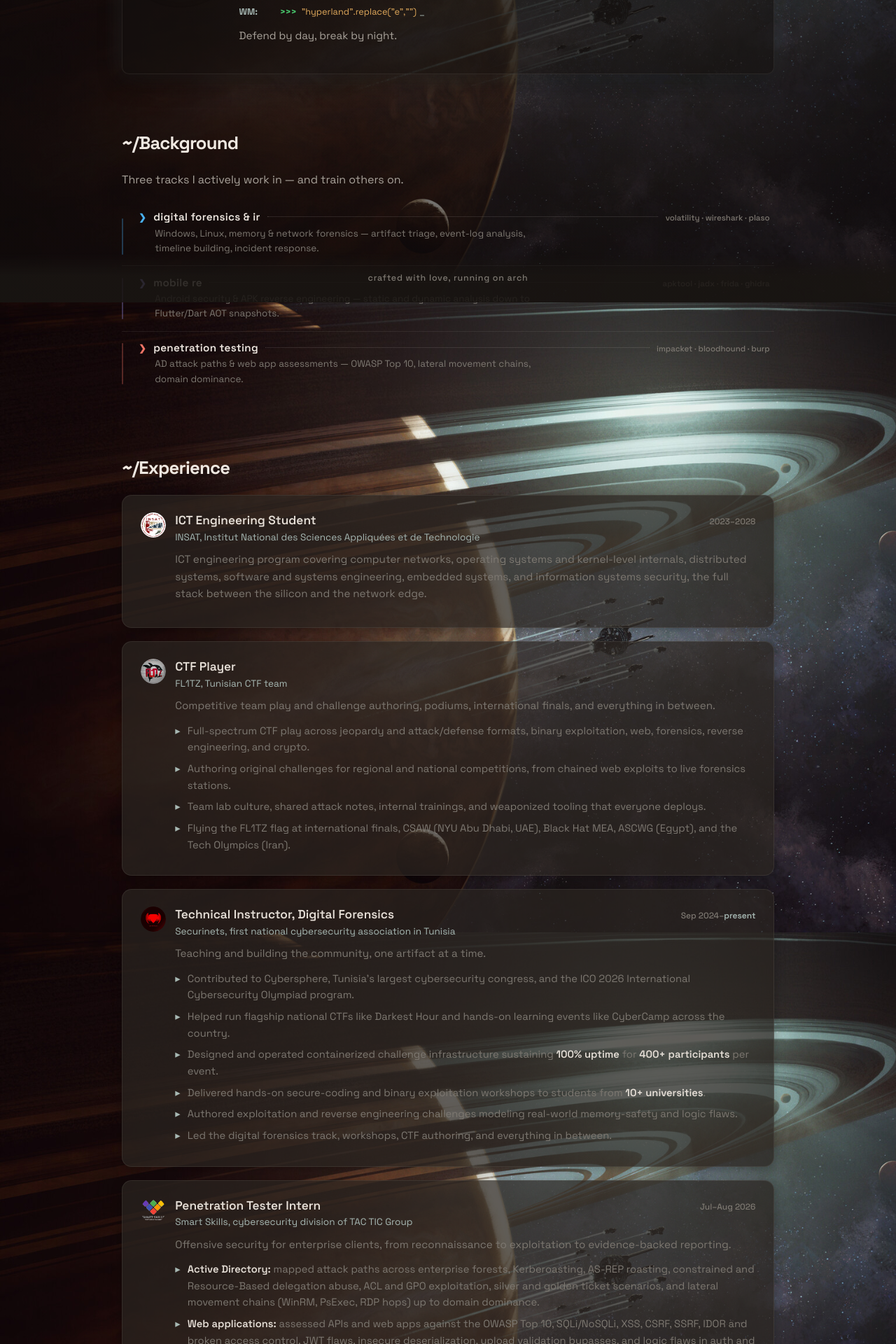
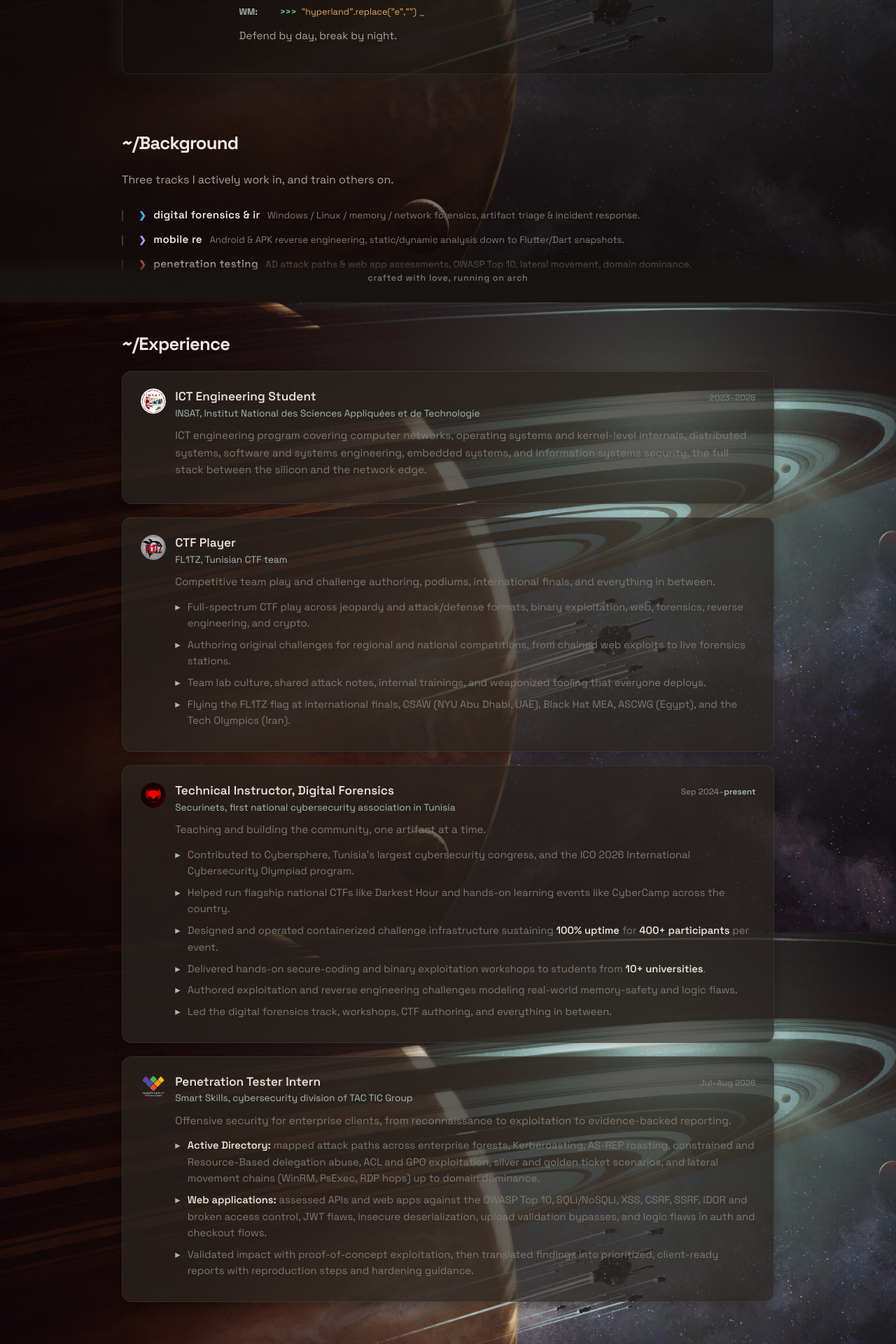
Before and after one commit to 0xZyyz/0xZyyz.github.io, a Jekyll site: the page built from index.html, in a window 1280 px wide. Shown: the part 468-2388 px from the top of the page at 70% size. Built offline with Jekyll 4.4.1, drawn with Linux system fonts in a browser that asks for light colours.

Commit message:
Simplify background tracks, drop tool lists, replace dashes with commas

```diff
--- a/index.html
+++ b/index.html
@@ -40,34 +40,22 @@
 
   <section id="arsenal" class="section">
     <h2 class="section__title">~/Background</h2>
-    <p class="section__lede">Three tracks I actively work in — and train others on.</p>
+    <p class="section__lede">Three tracks I actively work in, and train others on.</p>
     <ul class="tracks">
       <li class="track track--blue">
-        <div class="track__head">
         <span class="track__mark" aria-hidden="true">❯</span>
         <h3>digital forensics &amp; ir</h3>
-          <span class="track__lead" aria-hidden="true"></span>
-          <span class="track__tools">volatility · wireshark · plaso</span>
-        </div>
-        <p class="track__desc">Windows, Linux, memory &amp; network forensics — artifact triage, event-log analysis, timeline building, incident response.</p>
+        <span class="track__desc">Windows / Linux / memory / network forensics, artifact triage &amp; incident response.</span>
       </li>
       <li class="track track--violet">
-        <div class="track__head">
         <span class="track__mark" aria-hidden="true">❯</span>
         <h3>mobile re</h3>
-          <span class="track__lead" aria-hidden="true"></span>
-          <span class="track__tools">apktool · jadx · frida · ghidra</span>
-        </div>
-        <p class="track__desc">Android security &amp; APK reverse engineering — static and dynamic analysis down to Flutter/Dart AOT snapshots.</p>
+        <span class="track__desc">Android &amp; APK reverse engineering, static/dynamic analysis down to Flutter/Dart snapshots.</span>
       </li>
       <li class="track track--coral">
-        <div class="track__head">
         <span class="track__mark" aria-hidden="true">❯</span>
         <h3>penetration testing</h3>
-          <span class="track__lead" aria-hidden="true"></span>
-          <span class="track__tools">impacket · bloodhound · burp</span>
-        </div>
-        <p class="track__desc">AD attack paths &amp; web app assessments — OWASP Top 10, lateral movement chains, domain dominance.</p>
+        <span class="track__desc">AD attack paths &amp; web app assessments, OWASP Top 10, lateral movement, domain dominance.</span>
       </li>
     </ul>
   </section>
--- a/style.css
+++ b/style.css
@@ -675,17 +675,18 @@
   list-style: none;
   margin: 0;
   padding: 0;
+  display: grid;
+  gap: 0.85rem;
 }
 
 .track {
   --tc: var(--accent);
   position: relative;
-  padding: 0.85rem 0.4rem 0.85rem 1.5rem;
-  border-bottom: 1px solid var(--line);
+  display: flex;
+  align-items: baseline;
+  gap: 0.65rem;
+  padding-left: 1.5rem;
 }
-
-.track:first-child { padding-top: 0.2rem; }
-.track:last-child { border-bottom: none; }
 
 .track--blue   { --tc: #49b1f5; }
 .track--violet { --tc: #a49cfd; }
@@ -695,8 +696,8 @@
   content: '';
   position: absolute;
   left: 0;
-  top: 18%;
-  bottom: 18%;
+  top: 15%;
+  bottom: 15%;
   width: 2px;
   border-radius: 2px;
   background: var(--tc);
@@ -706,15 +707,9 @@
 
 .track:hover::before {
   opacity: 1;
-  top: 8%;
-  bottom: 8%;
+  top: 5%;
+  bottom: 5%;
   box-shadow: 0 0 12px var(--tc);
-}
-
-.track__head {
-  display: flex;
-  align-items: baseline;
-  gap: 0.65rem;
 }
 
 .track__mark {
@@ -733,46 +728,21 @@
   font: 600 0.95rem var(--mono);
   letter-spacing: 0.02em;
   color: var(--text-heading);
+  white-space: nowrap;
 }
 
-.track__lead {
-  flex: 1;
-  min-width: 1.5rem;
-  align-self: center;
-  height: 0;
-  border-bottom: 1px dotted rgba(239, 232, 225, 0.22);
-  transition: border-color 0.25s ease;
-}
-
-.track:hover .track__lead { border-color: rgba(239, 232, 225, 0.38); }
-
-.track__tools {
-  font: 500 0.72rem var(--mono);
-  color: var(--muted);
-  white-space: nowrap;
-  overflow: hidden;
-  text-overflow: ellipsis;
-  max-width: 45%;
-  transition: color 0.25s ease;
-}
-
-.track:hover .track__tools { color: var(--text-secondary); }
-
 .track__desc {
-  margin: 0.2rem 0 0;
-  padding-left: calc(0.8rem + 0.65rem); /* align under h3 */
   color: var(--muted);
   font-size: 0.84rem;
-  max-width: 68ch;
   transition: color 0.25s ease;
 }
 
 .track:hover .track__desc { color: var(--text-secondary); }
 
-@media (max-width: 640px) {
-  .track__head { flex-wrap: wrap; row-gap: 0.15rem; }
-  .track__lead { display: none; }
-  .track__tools { max-width: 100%; flex-basis: 100%; padding-left: calc(0.8rem + 0.65rem); order: 3; }
+@media (max-width: 720px) {
+  .track { flex-wrap: wrap; row-gap: 0.1rem; }
+  .track h3 { white-space: normal; }
+  .track__desc { flex-basis: 100%; padding-left: calc(0.8rem + 0.65rem); }
 }
 
 /* ---- experience ---- */
```
Lines whose indentation alone changed are shown as unchanged.
